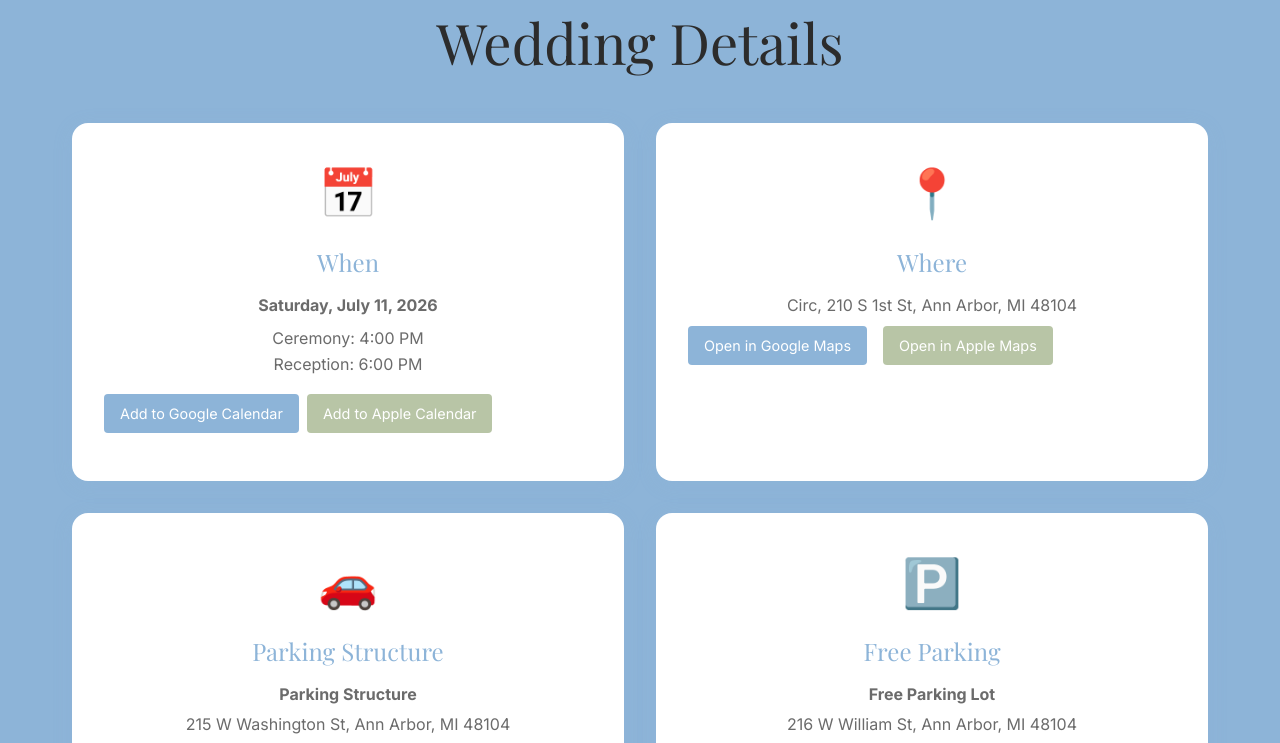
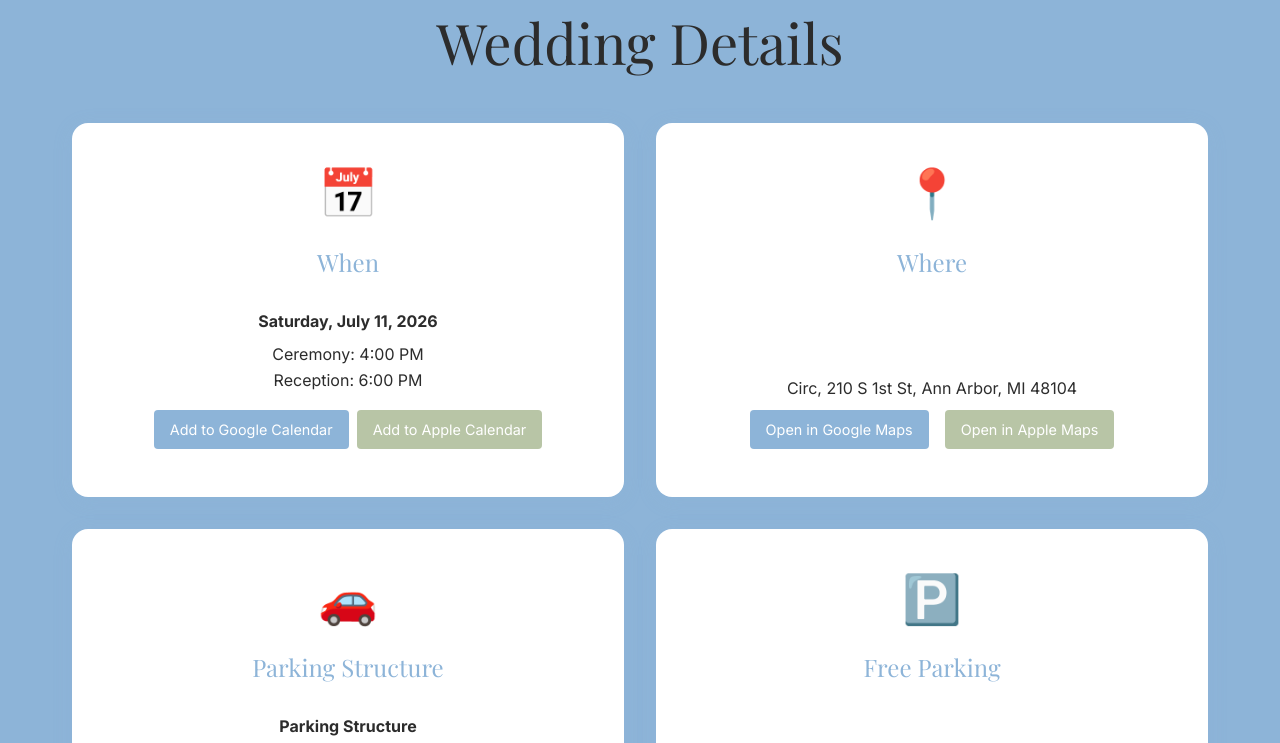
Before and after one commit to johnpc/jpc-wedding, a Next.js app: page / in a window 1280 px wide. Shown: the part 2940-3683 px from the top of the page. Built offline with nearby package versions, Linux system fonts and the light colour scheme; a web font is replaced by a local one.

Commit message:
Center and bottom-align buttons in detail cards

```diff
--- a/src/app/globals.css
+++ b/src/app/globals.css
@@ -440,6 +440,15 @@ h6 {
 
 .detail-card {
   text-align: center;
+  display: flex;
+  flex-direction: column;
+}
+
+.detail-info {
+  flex: 1;
+  display: flex;
+  flex-direction: column;
+  justify-content: flex-end;
 }
 
 .detail-icon {
@@ -452,11 +461,6 @@ h6 {
   font-size: 1.5rem;
   margin-bottom: 1rem;
   color: var(--color-primary);
-}
-
-.detail-info {
-  color: var(--color-text-light);
-  line-height: 1.6;
 }
 
 /* RSVP Form */
--- a/src/components/CalendarLinks.tsx
+++ b/src/components/CalendarLinks.tsx
@@ -79,6 +79,7 @@ const CalendarLinks = () => {
           flex-direction: column;
           gap: 0.5rem;
           margin-top: 1rem;
+          align-items: center;
         }
         .calendar-button {
           padding: 0.5rem 1rem;
@@ -105,6 +106,8 @@ const CalendarLinks = () => {
         @media (min-width: 768px) {
           .calendar-buttons {
             flex-direction: row;
+            justify-content: center;
+            flex-wrap: wrap;
           }
         }
       `}</style>
--- a/src/components/MapLinks.tsx
+++ b/src/components/MapLinks.tsx
@@ -42,8 +42,10 @@ const MapLinks = () => {
         }
         .map-buttons {
           display: flex;
+          flex-wrap: wrap;
           gap: 1rem;
           margin-top: 0.5rem;
+          justify-content: center;
         }
         .map-button {
           padding: 0.5rem 1rem;
--- a/src/components/ParkingMapLinks.tsx
+++ b/src/components/ParkingMapLinks.tsx
@@ -60,8 +60,10 @@ const ParkingMapLinks: React.FC<ParkingMapLinksProps> = ({
         }
         .map-buttons {
           display: flex;
+          flex-wrap: wrap;
           gap: 1rem;
           margin-top: 0.5rem;
+          justify-content: center;
         }
         .map-button {
           padding: 0.5rem 1rem;
```
